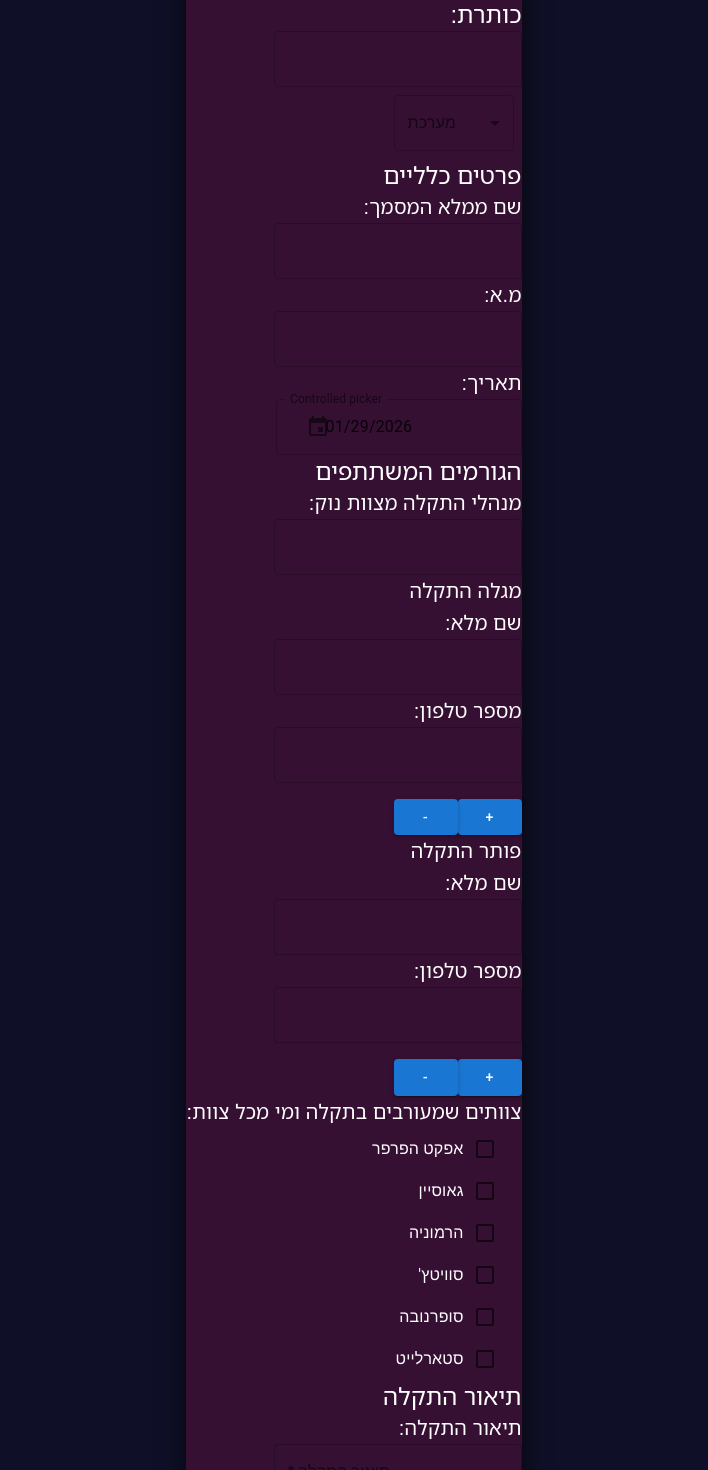
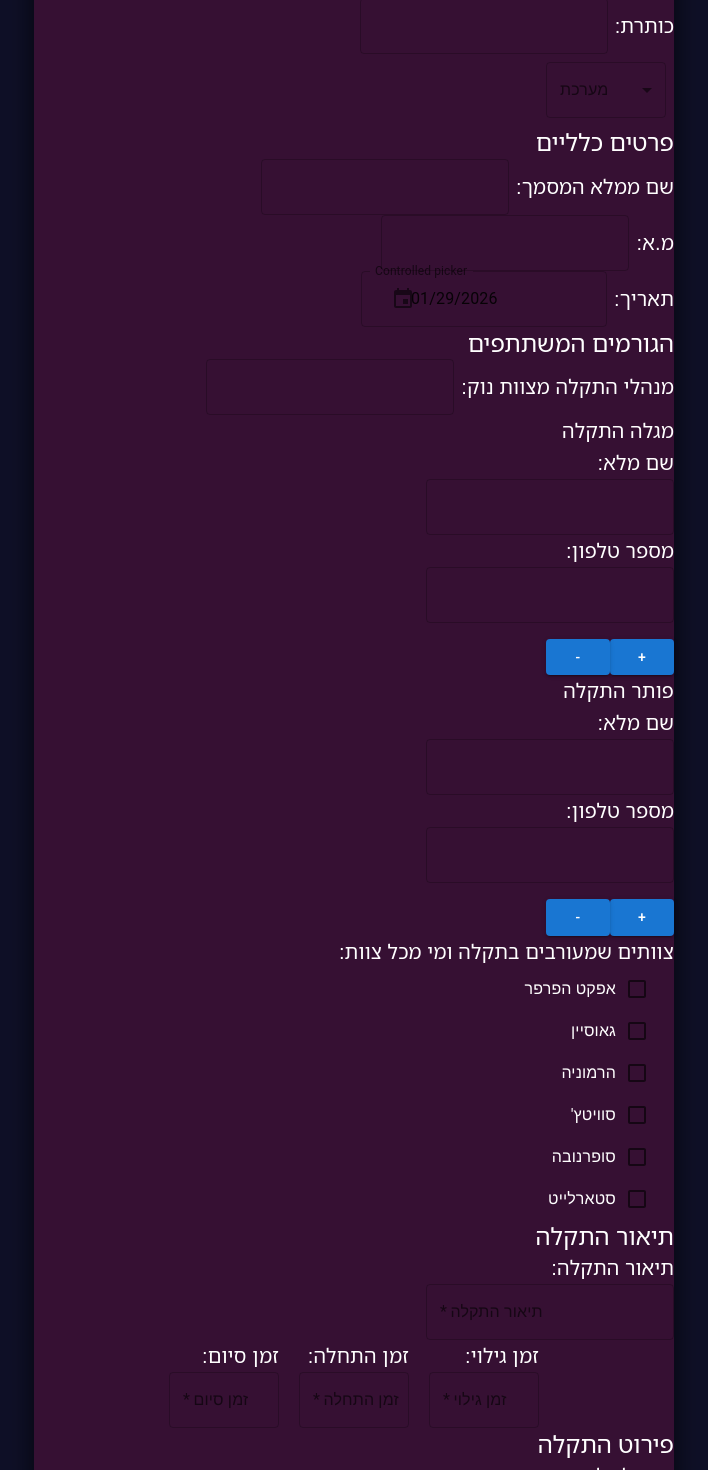
Before and after one commit to MichalLeibovich/MichalsDebProject, a React (Vite) app in the folder frontend/: page /newDebriefing in a window 1280 px wide. Shown: the part 100-1570 px from the top of the page, without its empty margins (286-994 px from the left). Built offline with nearby package versions, Linux system fonts and the light colour scheme.

Commit message:
started designing the new debriefing page

```diff
--- a/frontend/src/components/pages/new_debriefing/newDebriefing.tsx
+++ b/frontend/src/components/pages/new_debriefing/newDebriefing.tsx
@@ -98,9 +98,9 @@ const NewDebriefing: React.FC = () => {
       <div className={classes.allPartsContainer}>
         <Typography variant="h4" className={classes.text}>תחקיר חדש</Typography>
         <form onSubmit={handleSubmit}>
-          <div>
-            <Typography variant="h5" className={classes.text}>כותרת:</Typography>
-            <TextField id="title" type="text" value={title} onChange={(e) => setTitle(e.target.value)} required />
+          <div className={classes.fieldsTextAndFieldInOneLineContainer}>
+            <Typography variant="h5" className={cx(classes.text, classes.fieldsText)}>כותרת:</Typography>
+            <TextField className={classes.textFields} id="title" type="text" value={title} onChange={(e) => setTitle(e.target.value)} required />
           </div>
 
           <div>
@@ -124,15 +124,15 @@ const NewDebriefing: React.FC = () => {
 
           <div>
             <Typography variant="h5" className={classes.text}>פרטים כלליים</Typography>
-            <div>
+            <div className={classes.fieldsTextAndFieldInOneLineContainer}>
               <Typography variant="h6" className={classes.text}>שם ממלא המסמך:</Typography>
               <TextField id="documentFillerName" type="text" value={documentFillerName} onChange={(e) => setDocumentFillerName(e.target.value)} required />
             </div>
-            <div>
+            <div className={classes.fieldsTextAndFieldInOneLineContainer}>
               <Typography variant="h6" className={classes.text}>מ.א:</Typography>
               <TextField id="personalNumber" type="number" value={personalNumber} onChange={(e) => setPersonalNumber(e.target.value)} required />
             </div>
-            <div>
+            <div className={classes.fieldsTextAndFieldInOneLineContainer}>
               <Typography variant="h6" className={classes.text}>תאריך:</Typography>
               <LocalizationProvider dateAdapter={AdapterDayjs}>
                 <DatePicker
@@ -146,7 +146,7 @@ const NewDebriefing: React.FC = () => {
 
           <div>
             <Typography variant="h5" className={classes.text}>הגורמים המשתתפים</Typography>
-            <div>
+            <div className={classes.fieldsTextAndFieldInOneLineContainer}>
               <Typography variant="h6" className={classes.text}>מנהלי התקלה מצוות נוק:</Typography>
               <TextField id="errorDealers" type="text" value={errorDealers} onChange={(e) => setErrorDealers(e.target.value)} required />
             </div>
@@ -289,7 +289,7 @@ const NewDebriefing: React.FC = () => {
                     />
 
                     {team in selectedTeams && (
-                      <div>
+                      <div className={classes.fieldsTextAndFieldInOneLineContainer}>
                         <Typography variant="h6" className={classes.text}>שם/ות:</Typography>
                         <TextField
                           id="selectedTeamsNames"
@@ -311,7 +311,6 @@ const NewDebriefing: React.FC = () => {
             </div>
           </div>
 
-
           <div>
             <Typography variant="h5" className={classes.text}>תיאור התקלה</Typography>
             <div>
@@ -320,22 +319,24 @@ const NewDebriefing: React.FC = () => {
                 onChange={(e) => setErrorDescription(e.target.value)} required />
             </div>
 
-            <div>
+            <div className={classes.times}>
               <div>
                 <Typography variant="h6" className={classes.text}>זמן גילוי:</Typography>
-                <TextField id="discoveryTime" label="זמן גילוי" value={discoveryTime} onChange={(e) => setDiscoveryTime(e.target.value)} required />
+                <TextField className={classes.timesField} id="discoveryTime" label="זמן גילוי" value={discoveryTime} onChange={(e) => setDiscoveryTime(e.target.value)} required />
               </div>
               <div>
                 <Typography variant="h6" className={classes.text}>זמן התחלה:</Typography>
-                <TextField id="startTime" label="זמן התחלה" value={startTime} onChange={(e) => setStartTime(e.target.value)} required />
+                <TextField className={classes.timesField} id="startTime" label="זמן התחלה" value={startTime} onChange={(e) => setStartTime(e.target.value)} required />
               </div>
               <div>
                 <Typography variant="h6" className={classes.text}>זמן סיום:</Typography>
-                <TextField id="endTime" label="זמן סיום" value={endTime} onChange={(e) => setEndTime(e.target.value)} required
+                <TextField className={classes.timesField} id="endTime" label="זמן סיום" value={endTime} onChange={(e) => setEndTime(e.target.value)} required
                 />
               </div>
             </div>
           </div>
+
+
 
           <div>
             <Typography variant="h5" className={classes.text}>פירוט התקלה</Typography>
@@ -417,6 +418,8 @@ const NewDebriefing: React.FC = () => {
             </div>
           </div>
 
+
+
           <div>
             <Typography variant="h5">פתרון התקלה</Typography>
             <div>
--- a/frontend/src/components/pages/new_debriefing/newDebriefingStyles.ts
+++ b/frontend/src/components/pages/new_debriefing/newDebriefingStyles.ts
@@ -14,7 +14,8 @@ const useStyles = makeStyles()(() => ({
         display: "flex",
         backgroundColor: "#6f0f4567",
         flexDirection: "column",
-        gap: "15%",
+        width: "50%",
+        // gap: "15%",
         color: "white",
         "& ,fading-border-element": {
             "&,fading-shadow-element": {
@@ -26,6 +27,37 @@ const useStyles = makeStyles()(() => ({
     text: {
         fontFamily: '"Noto Sans Hebrew", sans-serif',
     },
+    fieldsText: {
+        fontSize: "20px"
+    },
+    textFields: {
+        minWidth: "30%",
+        maxWidth: "60%",
+    },
+
+
+    fieldsTextAndFieldInOneLineContainer: {
+        display: "flex",
+        alignItems: "center",
+        gap: "7px"
+    },
+
+
+
+    times: {
+        display: "flex",
+        alignItems: "center",
+        justifyContent: "center",
+        gap: "20px"
+    },
+    timesField: {
+        width: "110px",
+        "&.MuiInputBase-input": {
+            textAlign: "center"
+
+        }
+    }
+
 
 }));
 
```
